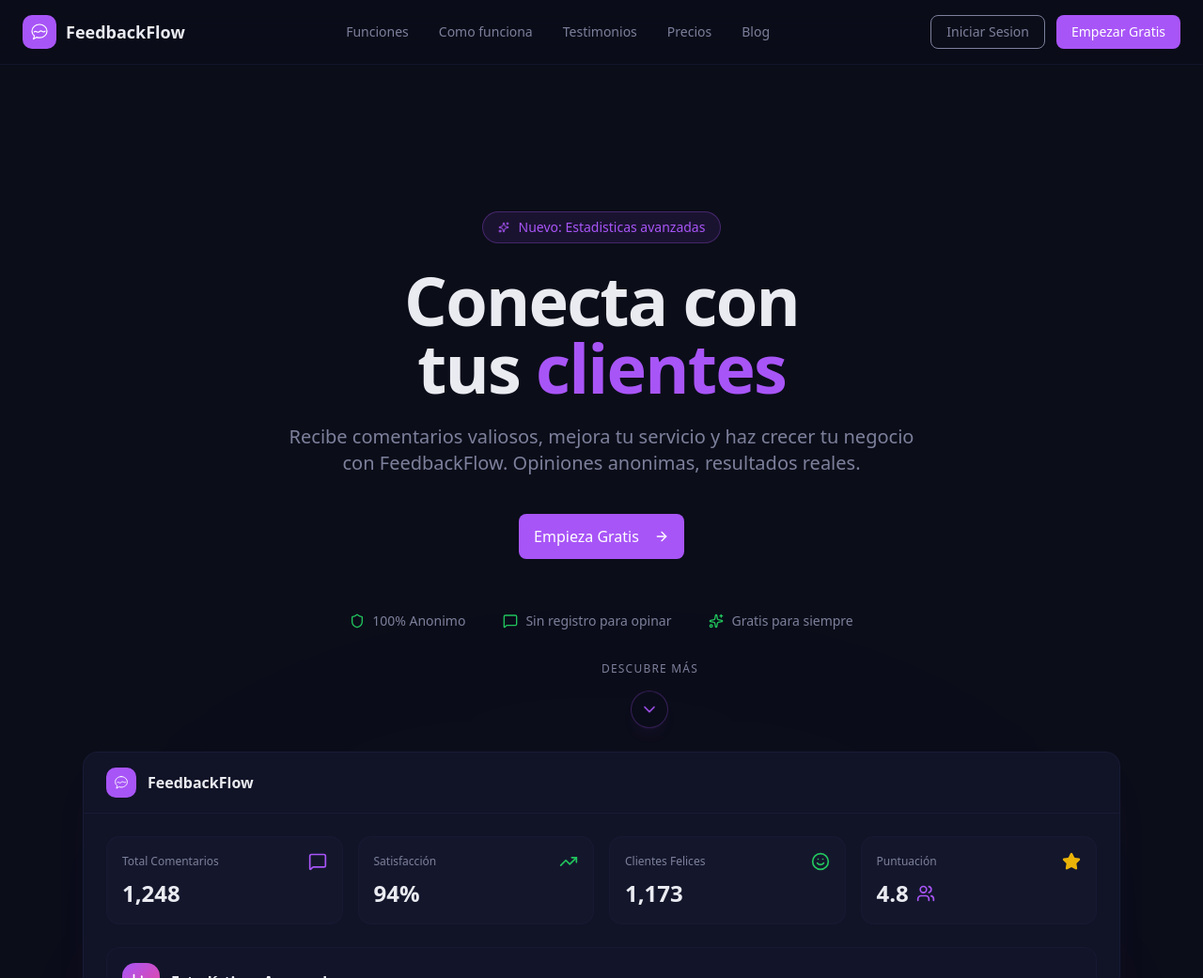
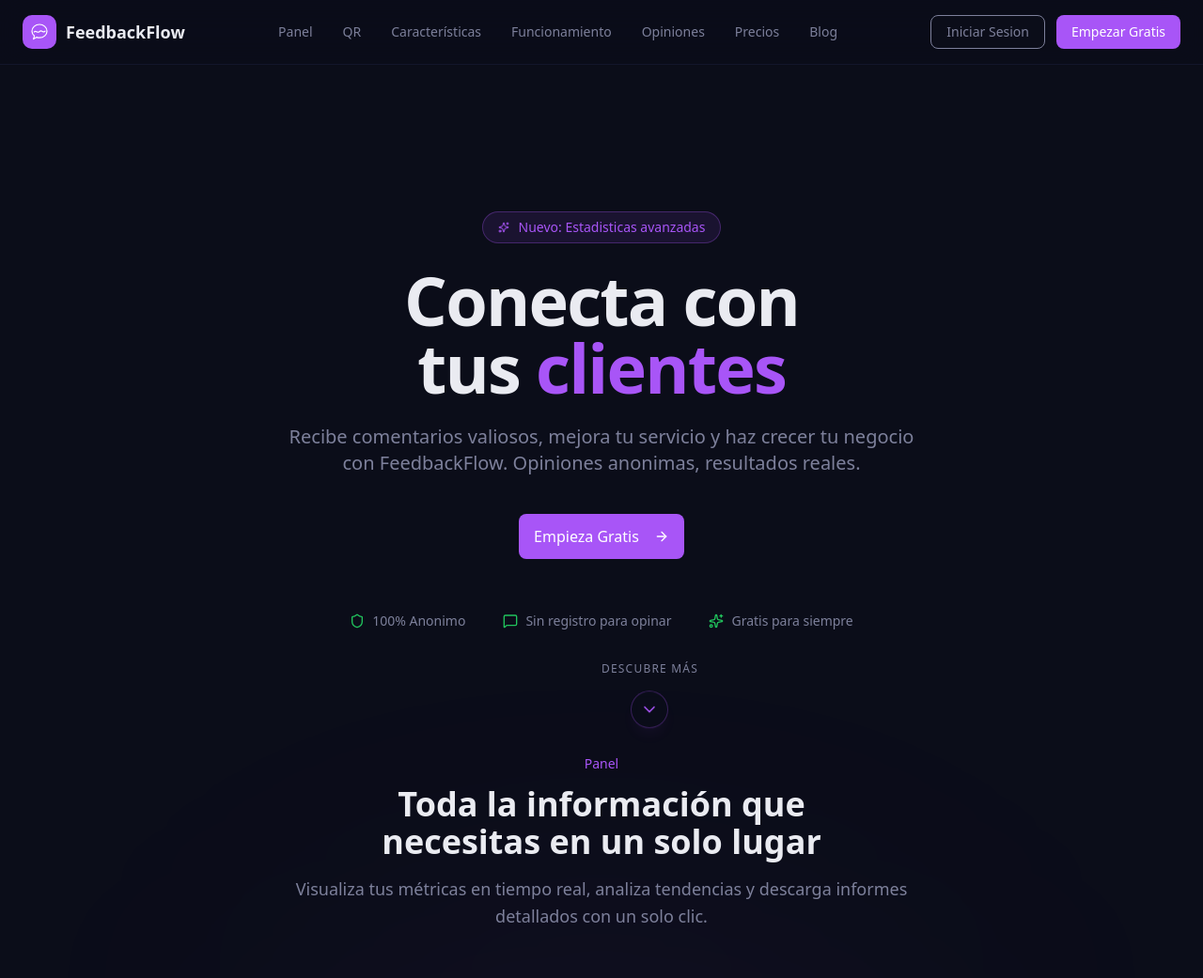
Before and after one commit to Jorgeab01/FeedBackFlow, a React (Vite) app: page / in a window 1280 px wide. Shown: the top 1041 px of the page at 94% size. Built offline with nearby package versions, Linux system fonts and the light colour scheme; no server answers.

Commit message:
Mejora de la landing page

```diff
--- a/src/components/landing/dashboard-preview.tsx
+++ b/src/components/landing/dashboard-preview.tsx
@@ -62,6 +62,22 @@ export function DashboardPreview() {
       </div>
 
       <div className="relative mx-auto max-w-6xl px-6">
+        <motion.div
+          initial={{ opacity: 0, y: 30 }}
+          whileInView={{ opacity: 1, y: 0 }}
+          viewport={{ once: true, margin: "-100px" }}
+          transition={{ duration: 0.6 }}
+          className="mx-auto max-w-2xl text-center mb-16"
+        >
+          <span className="text-sm font-medium text-primary">Panel</span>
+          <h2 className="mt-3 text-balance text-3xl font-bold text-foreground md:text-4xl">
+            Toda la información que necesitas en un solo lugar
+          </h2>
+          <p className="mt-4 text-pretty text-lg leading-relaxed text-muted-foreground">
+            Visualiza tus métricas en tiempo real, analiza tendencias y descarga informes detallados con un solo clic.
+          </p>
+        </motion.div>
+
         <div className="overflow-hidden rounded-2xl border border-border/60 bg-card shadow-2xl shadow-primary/5">
           {/* Top bar */}
           <div className="flex items-center justify-between border-b border-border/60 px-6 py-4">
--- a/src/components/landing/features.tsx
+++ b/src/components/landing/features.tsx
@@ -61,7 +61,7 @@ export function Features() {
           transition={{ duration: 0.6 }}
           className="mx-auto max-w-2xl text-center"
         >
-          <span className="text-sm font-medium text-primary">Funciones</span>
+          <span className="text-sm font-medium text-primary">Características</span>
           <h2 className="mt-3 text-balance text-3xl font-bold text-foreground md:text-4xl">
             Todo lo que necesitas para mejorar tu negocio
           </h2>
--- a/src/components/landing/how-it-works.tsx
+++ b/src/components/landing/how-it-works.tsx
@@ -37,7 +37,7 @@ export function HowItWorks() {
           transition={{ duration: 0.6 }}
           className="mx-auto max-w-2xl text-center"
         >
-          <span className="text-sm font-medium text-primary">Como Funciona</span>
+          <span className="text-sm font-medium text-primary">Funcionamiento</span>
           <h2 className="mt-3 text-balance text-3xl font-bold text-foreground md:text-4xl">
             Tres pasos simples para empezar
           </h2>
--- a/src/components/landing/navbar.tsx
+++ b/src/components/landing/navbar.tsx
@@ -34,14 +34,20 @@ export function Navbar() {
         </a>
 
         <div className="hidden items-center gap-8 md:flex">
+          <a href="/#dashboard" onClick={(e) => handleSectionClick(e, "dashboard")} className="text-sm text-muted-foreground transition-colors hover:text-foreground">
+            Panel
+          </a>
+          <a href="/#qr" onClick={(e) => handleSectionClick(e, "qr")} className="text-sm text-muted-foreground transition-colors hover:text-foreground">
+            QR
+          </a>
           <a href="/#features" onClick={(e) => handleSectionClick(e, "features")} className="text-sm text-muted-foreground transition-colors hover:text-foreground">
-            Funciones
+            Características
           </a>
           <a href="/#how-it-works" onClick={(e) => handleSectionClick(e, "how-it-works")} className="text-sm text-muted-foreground transition-colors hover:text-foreground">
-            Como funciona
+            Funcionamiento
           </a>
           <a href="/#testimonials" onClick={(e) => handleSectionClick(e, "testimonials")} className="text-sm text-muted-foreground transition-colors hover:text-foreground">
-            Testimonios
+            Opiniones
           </a>
           <a href="/#pricing" onClick={(e) => handleSectionClick(e, "pricing")} className="text-sm text-muted-foreground transition-colors hover:text-foreground">
             Precios
@@ -76,14 +82,20 @@ export function Navbar() {
       {isOpen && (
         <div className="border-t border-border/50 bg-background/95 backdrop-blur-xl md:hidden">
           <div className="flex flex-col gap-4 px-6 py-6">
+            <a href="/#dashboard" onClick={(e) => handleSectionClick(e, "dashboard")} className="text-sm text-muted-foreground transition-colors hover:text-foreground">
+              Panel
+            </a>
+            <a href="/#qr" onClick={(e) => handleSectionClick(e, "qr")} className="text-sm text-muted-foreground transition-colors hover:text-foreground">
+              QR
+            </a>
             <a href="/#features" onClick={(e) => handleSectionClick(e, "features")} className="text-sm text-muted-foreground transition-colors hover:text-foreground">
-              Funciones
+              Características
             </a>
             <a href="/#how-it-works" onClick={(e) => handleSectionClick(e, "how-it-works")} className="text-sm text-muted-foreground transition-colors hover:text-foreground">
-              Como funciona
+              Funcionamiento
             </a>
             <a href="/#testimonials" onClick={(e) => handleSectionClick(e, "testimonials")} className="text-sm text-muted-foreground transition-colors hover:text-foreground">
-              Testimonios
+              Opiniones
             </a>
             <a href="/#pricing" onClick={(e) => handleSectionClick(e, "pricing")} className="text-sm text-muted-foreground transition-colors hover:text-foreground">
               Precios
--- a/src/components/landing/qr-feedback-preview.tsx
+++ b/src/components/landing/qr-feedback-preview.tsx
@@ -4,7 +4,7 @@ import { motion } from "framer-motion"
 
 export function QrFeedbackPreview() {
     return (
-        <section className="relative py-20 md:py-28">
+        <section id="qr" className="relative py-20 md:py-28">
             <div className="pointer-events-none absolute inset-0">
                 <div className="absolute bottom-0 left-1/4 h-[300px] w-[500px] rounded-full bg-primary/5 blur-[120px]" />
                 <div className="absolute top-1/4 right-1/4 h-[200px] w-[400px] rounded-full bg-accent/5 blur-[100px]" />
@@ -18,9 +18,9 @@ export function QrFeedbackPreview() {
                     transition={{ duration: 0.6 }}
                     className="mx-auto max-w-2xl text-center mb-14"
                 >
-                    <span className="text-sm font-medium text-primary">Así de fácil</span>
+                    <span className="text-sm font-medium text-primary">QR</span>
                     <h2 className="mt-3 text-balance text-3xl font-bold text-foreground md:text-4xl">
-                        Del QR al feedback en segundos
+                        Recibe opiniones en segundos
                     </h2>
                     <p className="mt-4 text-pretty text-lg leading-relaxed text-muted-foreground">
                         Tu cliente escanea el código, opina y tú recibes el feedback al instante. Sin apps, sin registros, sin fricciones.
--- a/src/components/landing/testimonials.tsx
+++ b/src/components/landing/testimonials.tsx
@@ -40,7 +40,7 @@ export function Testimonials() {
           transition={{ duration: 0.6 }}
           className="mx-auto max-w-2xl text-center"
         >
-          <span className="text-sm font-medium text-primary">Testimonios</span>
+          <span className="text-sm font-medium text-primary">Opiniones</span>
           <h2 className="mt-3 text-balance text-3xl font-bold text-foreground md:text-4xl">
             Lo que dicen nuestros clientes
           </h2>
```
